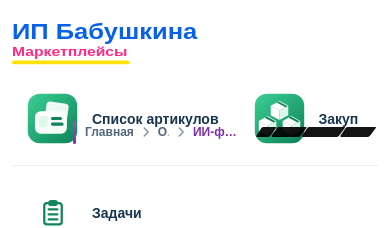
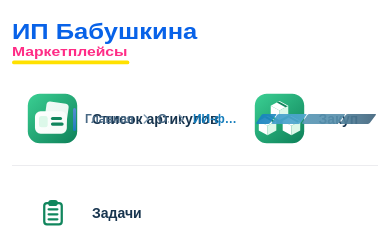
Before and after one commit to Raidis6023/zakup-automation, a Next.js app: page /ozon/financier in a window 390 px wide. Shown: the top 228 px of the page. Built offline with nearby package versions, Linux system fonts and the light colour scheme; no server answers.

Commit message:
fix(ui): restore marketplace stripe colors and center fixed header rail

```diff
--- a/app/FixedWorkspaceBrand.tsx
+++ b/app/FixedWorkspaceBrand.tsx
@@ -1,7 +1,43 @@
-'use client';
-import {useEffect,useState} from 'react';
-import {createPortal} from 'react-dom';
-import Breadcrumbs,{type BreadcrumbItem} from './ui/Breadcrumbs';
-import WorkspaceDecoration from './WorkspaceDecoration';
-import './fixed-workspace-brand.css';
-export default function FixedWorkspaceBrand({items}:{items:BreadcrumbItem[]}){const [mounted,setMounted]=useState(false);useEffect(()=>setMounted(true),[]);return mounted?createPortal(<div className="workspace-fixed-brand"><div className="workspace-fixed-path"><Breadcrumbs items={items}/></div><div className="workspace-fixed-logo"><WorkspaceDecoration/></div></div>,document.body):null;}
+"use client";
+
+import { useEffect, useState } from "react";
+import { createPortal } from "react-dom";
+import Breadcrumbs, { type BreadcrumbItem } from "./ui/Breadcrumbs";
+import WorkspaceDecoration from "./WorkspaceDecoration";
+import "./fixed-workspace-brand.css";
+
+/**
+ * Keep breadcrumbs and stripes fixed without detaching them from the
+ * workspace theme/accent CSS variables. The outer shell is not transformed,
+ * so position: fixed remains anchored to the viewport while scrolling.
+ */
+export default function FixedWorkspaceBrand({
+  items,
+}: {
+  items: BreadcrumbItem[];
+}) {
+  const [mounted, setMounted] = useState(false);
+
+  useEffect(() => {
+    setMounted(true);
+  }, []);
+
+  if (!mounted) return null;
+
+  // document.body does not inherit --ws-decor-* / --ws-blue from .home-shell.
+  // Portaling into the shell preserves one central palette for all modules.
+  const shell = document.querySelector<HTMLElement>(".home-shell");
+  if (!shell) return null;
+
+  return createPortal(
+    <div className="workspace-fixed-brand">
+      <div className="workspace-fixed-path">
+        <Breadcrumbs items={items} />
+      </div>
+      <div className="workspace-fixed-logo">
+        <WorkspaceDecoration />
+      </div>
+    </div>,
+    shell,
+  );
+}
--- a/app/fixed-workspace-brand.css
+++ b/app/fixed-workspace-brand.css
@@ -1 +1,64 @@
-.workspace-fixed-brand{position:fixed!important;z-index:43;top:calc(var(--home-topbar-height,72px) + 30px);right:30px;display:flex;align-items:center;gap:10px;max-width:calc(100vw - 260px);pointer-events:none;transform:none!important}.workspace-fixed-path{pointer-events:auto;min-width:0;max-width:560px}.workspace-fixed-logo{width:min(500px,42vw);flex:none;pointer-events:none}.workspace-fixed-logo>*{position:static!important;width:100%!important;max-width:none!important;transform:none!important;margin:0!important}@media(max-width:1100px){.workspace-fixed-brand{right:20px;max-width:calc(100vw - 170px)}.workspace-fixed-logo{width:min(350px,40vw)}}@media(max-width:800px){.workspace-fixed-brand{right:12px;max-width:calc(100vw - 85px);top:calc(var(--home-topbar-height,72px) + 28px)}.workspace-fixed-logo{width:min(240px,32vw)}}
+/* One fixed breadcrumb + decoration rail shared by all workspace modules.
+ * The rail lives under .home-shell, so the shell's marketplace accent tokens
+ * reach both the breadcrumb and SVG gradients (including dark mode).
+ *
+ * Module header: 98px; decoration: 64px; vertical inset: (98 - 64) / 2 = 17px.
+ */
+.workspace-fixed-brand {
+  position: fixed !important;
+  z-index: 43;
+  top: calc(var(--home-topbar-height, 72px) + 17px);
+  right: 30px;
+  display: flex;
+  align-items: center;
+  gap: 10px;
+  height: 64px;
+  max-width: calc(100vw - 260px);
+  pointer-events: none;
+  transform: none !important;
+}
+
+.workspace-fixed-path {
+  min-width: 0;
+  max-width: 560px;
+  pointer-events: auto;
+}
+
+.workspace-fixed-logo {
+  width: min(500px, 42vw);
+  height: 64px;
+  flex: none;
+  pointer-events: none;
+}
+
+.workspace-fixed-logo > .home-decoration {
+  position: static !important;
+  width: 100% !important;
+  height: 100%;
+  max-width: none !important;
+  margin: 0 !important;
+  transform: none !important;
+}
+
+@media (max-width: 1100px) {
+  .workspace-fixed-brand {
+    right: 20px;
+    max-width: calc(100vw - 170px);
+  }
+
+  .workspace-fixed-logo {
+    width: min(350px, 40vw);
+  }
+}
+
+@media (max-width: 800px) {
+  .workspace-fixed-brand {
+    right: 12px;
+    top: calc(var(--home-topbar-height, 72px) + 15px);
+    max-width: calc(100vw - 85px);
+  }
+
+  .workspace-fixed-logo {
+    width: min(240px, 32vw);
+  }
+}
```
